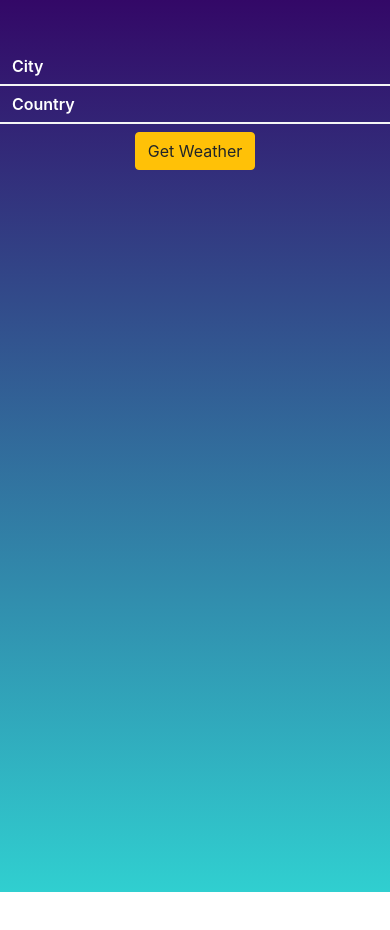
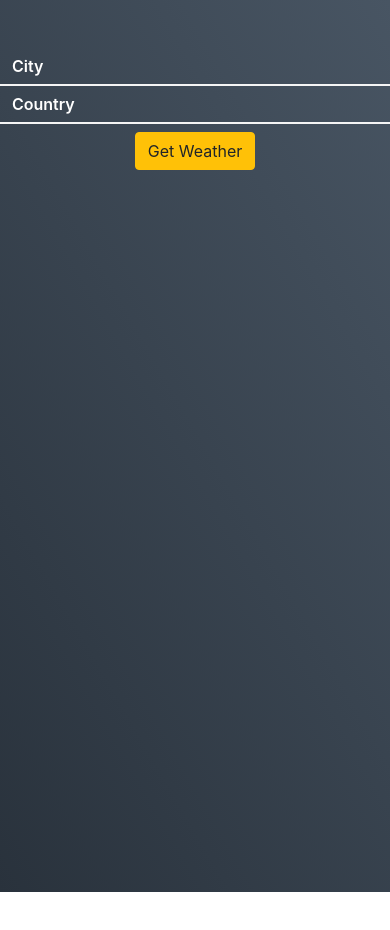
Before and after one commit to patryk406/weather-app-react, a React (Create React App) app: page / in a window 390 px wide. Shown: the top 930 px of the page. Built offline with nearby package versions, Linux system fonts and the light colour scheme.

Commit message:
blank pole fixed

```diff
--- a/src/app_component/weather.style.css
+++ b/src/app_component/weather.style.css
@@ -92,11 +92,10 @@
 
 @media (max-width: 576px) {
   body {
-    background-image: linear-gradient(to top, #30cfd0 0%, #330867 100%);
+    background-image: linear-gradient(60deg, #29323c 0%, #485563 100%);
     overflow: visible;
   }
   .wrapper .container {
-    background-image: linear-gradient(to bottom, #30cfd0 0%, #330867 100%);
     z-index: 2;
   }
   .container {
@@ -122,7 +121,8 @@
     flex-direction: column;
   }
   .card-deck {
-    background-color: rgba(0, 0, 0, 0.7);
+    background-image: linear-gradient(120deg, #29323c 0%, #485563 100%);
+    z-index: 3;
   }
   .col-12 {
     padding: 0 !important;
@@ -148,7 +148,7 @@
   }
   h3 span {
     font-size: 14px;
-    margin: 2px;
+    margin: 4px;
     display: flex;
     flex-direction: column;
   }
```
Also changed, not shown: src/assets/darkness.png (added).
